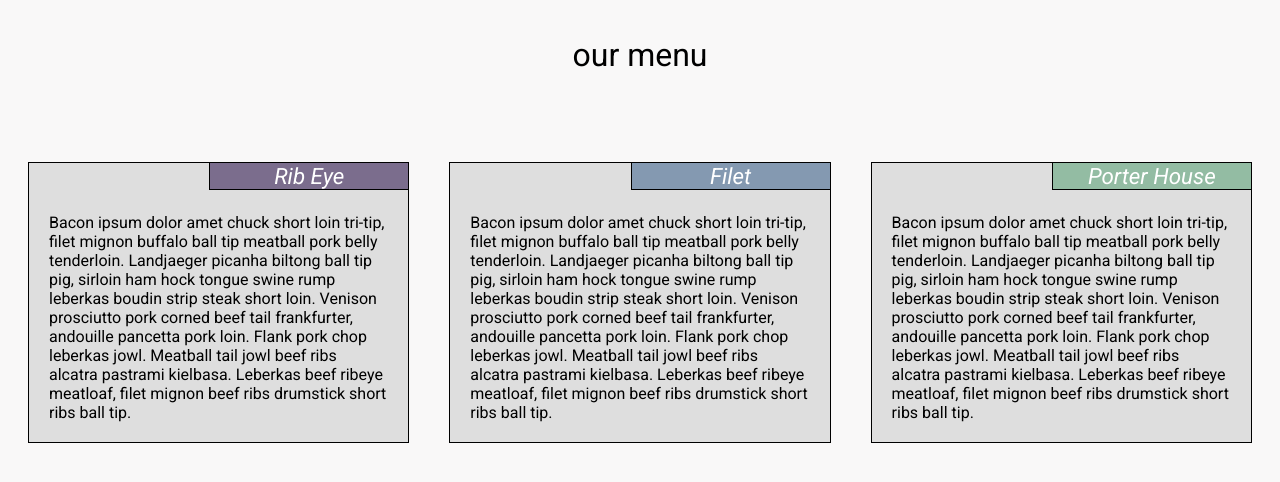
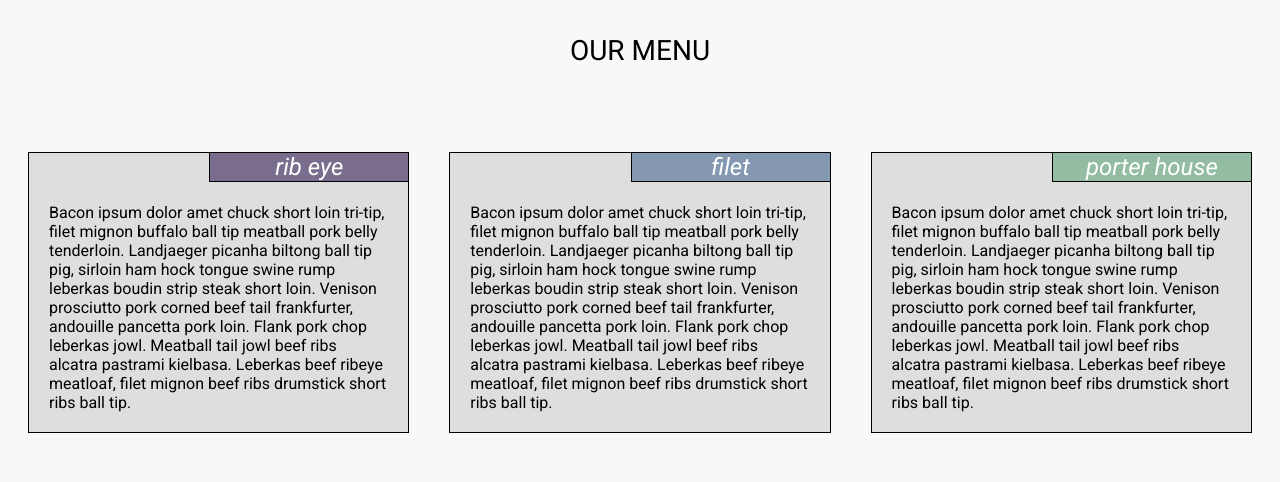
Before and after one commit to darknet56/Coursera, a plain HTML site: page index.html in a window 1280 px wide. Drawn offline with Linux system fonts and the light colour scheme.

Commit message:
a2 update

```diff
--- a/css/styles.css
+++ b/css/styles.css
@@ -13,6 +13,7 @@ h1 {
 	font-color: #3E3E3E;
 	padding-top: 15px;
 	padding-bottom: 30px;
+	font-size: 1.75em;
 
 }
 
@@ -33,7 +34,7 @@ p {
 	font-weight: 400;
 	font-style: italic;
 	color: white;
-	font-size: 1.4em;
+	font-size: 1.5em;
 	border: 1px solid black;
 	text-align: center;
 	width: 200px;
--- a/index.html
+++ b/index.html
@@ -8,11 +8,11 @@
 	<link rel="stylesheet" href = "css/styles.css">
 </head>
 <body>
-	<h1> our menu </h1>
+	<h1> OUR MENU </h1>
 	<div class = "row">
-		<div class= "menu-box col-lg-4 col-md-6 col-sm-12"> <p> <span class="menu-item">Rib Eye</span> Bacon ipsum dolor amet chuck short loin tri-tip, filet mignon buffalo ball tip meatball pork belly tenderloin. Landjaeger picanha biltong ball tip pig, sirloin ham hock tongue swine rump leberkas boudin strip steak short loin. Venison prosciutto pork corned beef tail frankfurter, andouille pancetta pork loin. Flank pork chop leberkas jowl. Meatball tail jowl beef ribs alcatra pastrami kielbasa. Leberkas beef ribeye meatloaf, filet mignon beef ribs drumstick short ribs ball tip.</p></div>
-		<div class= "menu-box col-lg-4 col-md-6 col-sm-12">  <p> <span class="menu-item">Filet </span>Bacon ipsum dolor amet chuck short loin tri-tip, filet mignon buffalo ball tip meatball pork belly tenderloin. Landjaeger picanha biltong ball tip pig, sirloin ham hock tongue swine rump leberkas boudin strip steak short loin. Venison prosciutto pork corned beef tail frankfurter, andouille pancetta pork loin. Flank pork chop leberkas jowl. Meatball tail jowl beef ribs alcatra pastrami kielbasa. Leberkas beef ribeye meatloaf, filet mignon beef ribs drumstick short ribs ball tip.</p></div>
-		<div class= "menu-box col-lg-4 col-md-12 col-sm-12">  <p> <span class="menu-item">Porter House</span> Bacon ipsum dolor amet chuck short loin tri-tip, filet mignon buffalo ball tip meatball pork belly tenderloin. Landjaeger picanha biltong ball tip pig, sirloin ham hock tongue swine rump leberkas boudin strip steak short loin. Venison prosciutto pork corned beef tail frankfurter, andouille pancetta pork loin. Flank pork chop leberkas jowl. Meatball tail jowl beef ribs alcatra pastrami kielbasa. Leberkas beef ribeye meatloaf, filet mignon beef ribs drumstick short ribs ball tip.</p></div>
+		<div class= "menu-box col-lg-4 col-md-6 col-sm-12"> <p> <span class="menu-item">rib eye</span> Bacon ipsum dolor amet chuck short loin tri-tip, filet mignon buffalo ball tip meatball pork belly tenderloin. Landjaeger picanha biltong ball tip pig, sirloin ham hock tongue swine rump leberkas boudin strip steak short loin. Venison prosciutto pork corned beef tail frankfurter, andouille pancetta pork loin. Flank pork chop leberkas jowl. Meatball tail jowl beef ribs alcatra pastrami kielbasa. Leberkas beef ribeye meatloaf, filet mignon beef ribs drumstick short ribs ball tip.</p></div>
+		<div class= "menu-box col-lg-4 col-md-6 col-sm-12">  <p> <span class="menu-item">filet </span>Bacon ipsum dolor amet chuck short loin tri-tip, filet mignon buffalo ball tip meatball pork belly tenderloin. Landjaeger picanha biltong ball tip pig, sirloin ham hock tongue swine rump leberkas boudin strip steak short loin. Venison prosciutto pork corned beef tail frankfurter, andouille pancetta pork loin. Flank pork chop leberkas jowl. Meatball tail jowl beef ribs alcatra pastrami kielbasa. Leberkas beef ribeye meatloaf, filet mignon beef ribs drumstick short ribs ball tip.</p></div>
+		<div class= "menu-box col-lg-4 col-md-12 col-sm-12">  <p> <span class="menu-item">porter house</span> Bacon ipsum dolor amet chuck short loin tri-tip, filet mignon buffalo ball tip meatball pork belly tenderloin. Landjaeger picanha biltong ball tip pig, sirloin ham hock tongue swine rump leberkas boudin strip steak short loin. Venison prosciutto pork corned beef tail frankfurter, andouille pancetta pork loin. Flank pork chop leberkas jowl. Meatball tail jowl beef ribs alcatra pastrami kielbasa. Leberkas beef ribeye meatloaf, filet mignon beef ribs drumstick short ribs ball tip.</p></div>
 	</div>
 </body>
 
```
